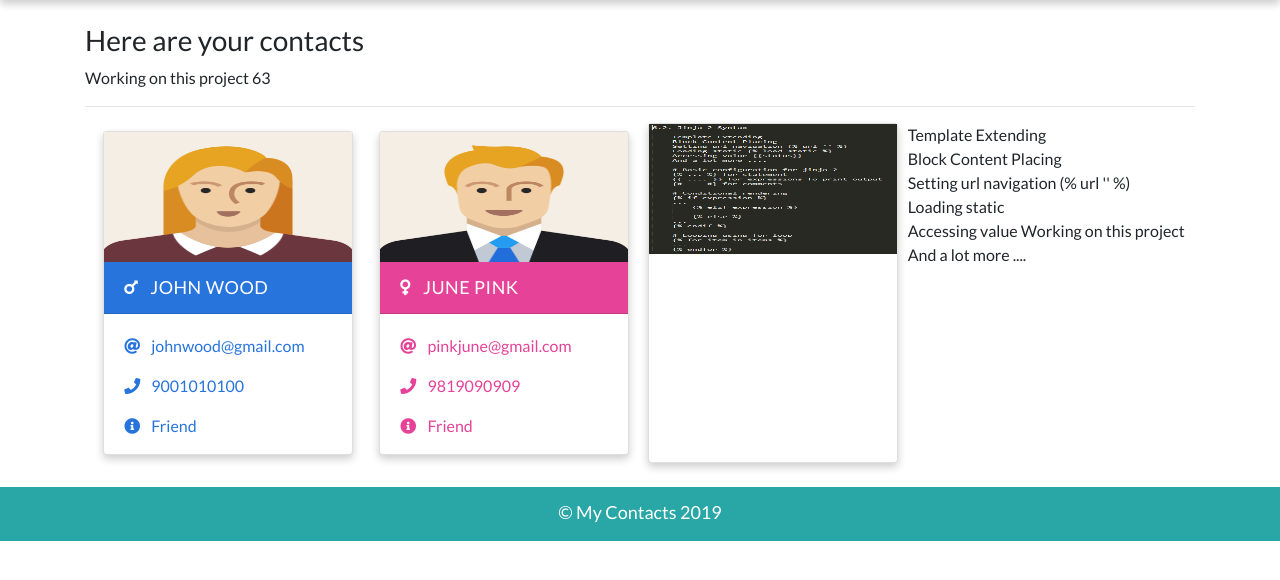
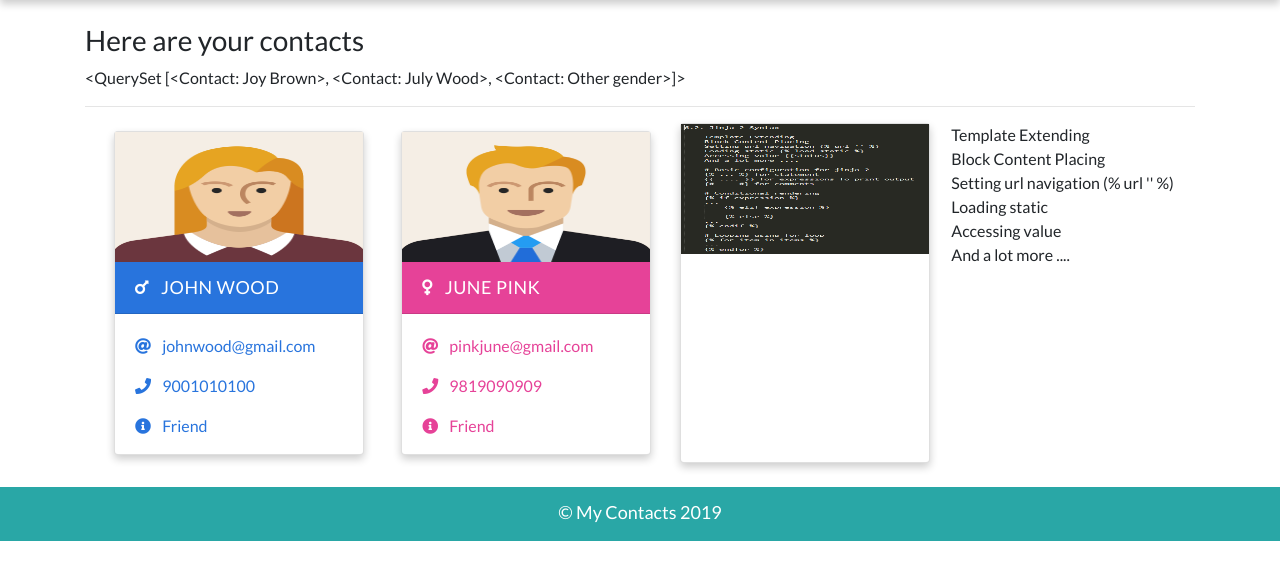
Before and after one commit to ingafter60/django-contact-manager-2020, a Django app: page / in a window 1280 px wide. Shown: the part 78-658 px from the top of the page. Run offline with Django 3.2, Linux system fonts and the light colour scheme; data comes from the database, SQL or seed files in the repository; some libraries are stand-ins or nearby versions.

Commit message:
6.3. Passing contacts objects to template

```diff
--- a/contacts/views.py
+++ b/contacts/views.py
@@ -1,10 +1,10 @@
 from django.shortcuts import render
+from .models import Contact
 
 # Create your views here.
 def home(request):
 	context = {
-		'status': 'Working on this project',
-		'age': 63,
+		'contacts': Contact.objects.all(),
 	}
 	return render(request, 'index.html', context)
 
--- a/templates/index.html
+++ b/templates/index.html
@@ -5,8 +5,7 @@
 {% block content %}
     <div class="container">
       <h3 class="heading font-weight-light">Here are your contacts</h3>
-      {{status}}
-      {{age}}
+      {{contacts}}
       <hr />
     </div>
     <div class="container main-part">
```
